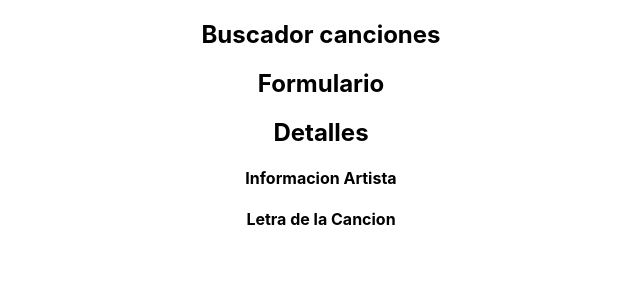
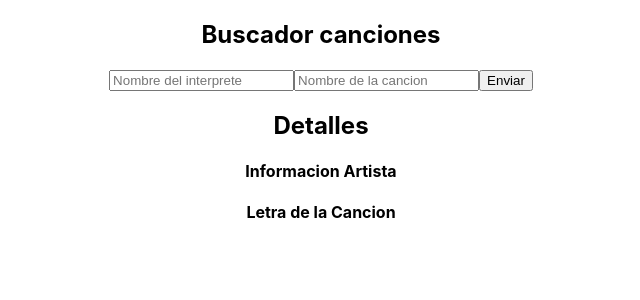
Before and after one commit to IleanaChamorro/Buscador-Canciones, a React (Create React App) app: page / in a window 1280 px wide. Shown: the top 300 px of the page, without its empty margins (319-959 px from the left). Built offline with nearby package versions, Linux system fonts and the light colour scheme.

Commit message:
logica formulario

```diff
--- a/src/componentes/BuscadorCanciones.js
+++ b/src/componentes/BuscadorCanciones.js
@@ -12,7 +12,8 @@
     //Manejador evento submit form
 
     const handleSearch = (data) => {
-        console.log(data);
+        //console.log(data);
+        setBuscador(data);
     }
     return (
         <div>
--- a/src/componentes/CancionForm.js
+++ b/src/componentes/CancionForm.js
@@ -1,7 +1,53 @@
+import React, { useState } from 'react';
+
+const initialForm = {
+    artista: "",
+    cancion:"",
+}
+
 const CancionForm = ({handleSearch}) => {
+    const [form, setForm] = useState(initialForm);
+
+    const handleChange = (e) => {
+        //Actualiza el formulario
+        setForm({
+            ...form,
+            [e.target.name]:e.target.value,
+        });
+    };
+
+    const handleSubmit = (e) => {
+        //Prevencion envio de form
+        e.preventDefault();
+
+        //En caso de que los forms esten vacios se envia una alerta al usuario
+        if(!form.artista || !form.cancion){
+            alert("Datos Incompletos");
+            return;
+        }
+        //Si vienen con datos, pasa la informacion al componente padre y se actualiza el form a su valor inicial
+        handleSearch(form);
+        setForm(initialForm);
+    };
     return (
         <div>
-            <h2>Formulario</h2>
+            <form onSubmit={handleSubmit}>
+                <input
+                type="text"
+                name="artista"
+                placeholder="Nombre del interprete"
+                onChange={handleChange}
+                value={form.artista}
+                />
+                <input
+                type="text"
+                name="cancion"
+                placeholder="Nombre de la cancion"
+                onChange={handleChange}
+                value={form.cancion}
+                />
+                <input type="submit" value="Enviar"/>
+            </form>
         </div>
     )
 }
```
